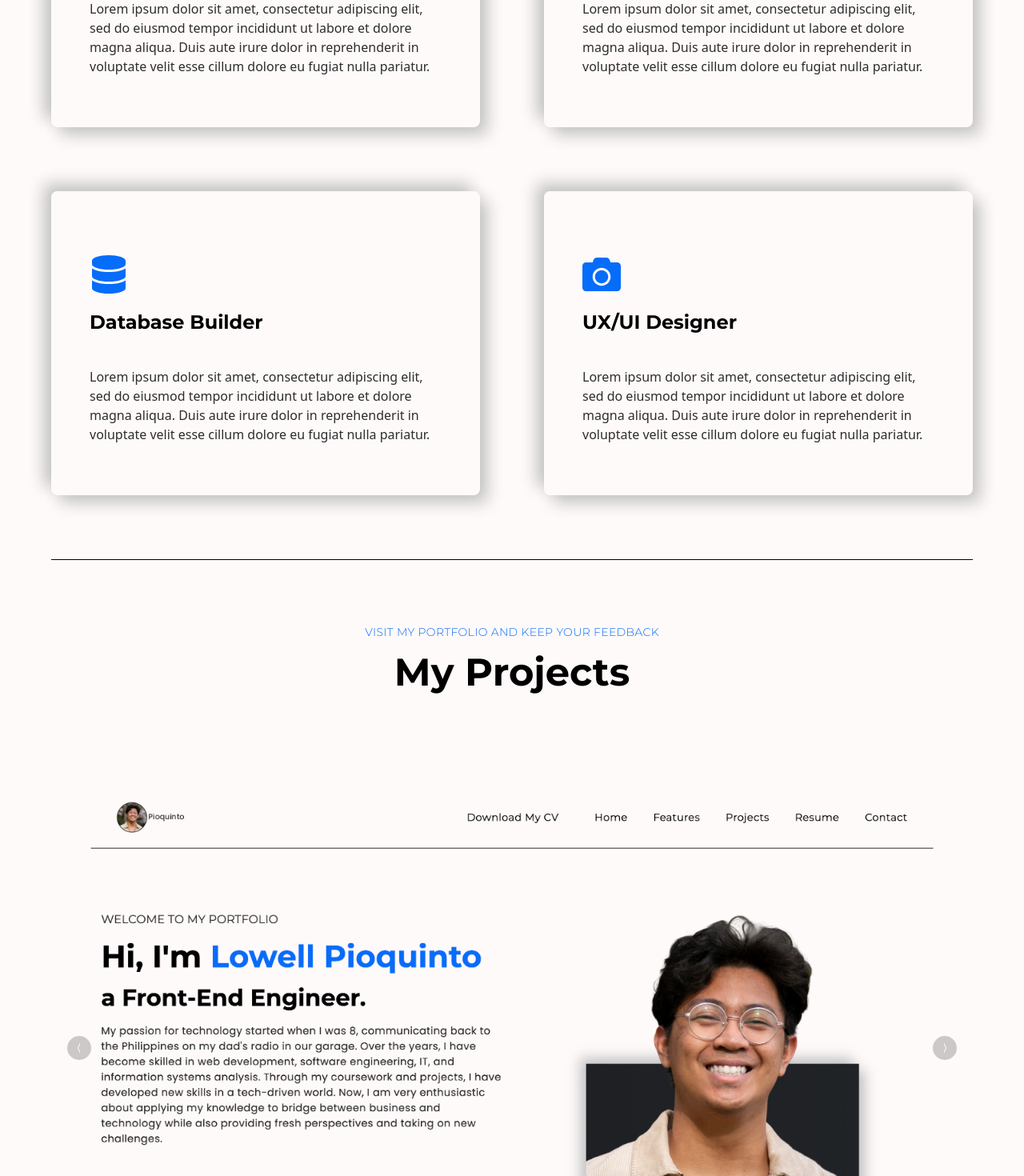
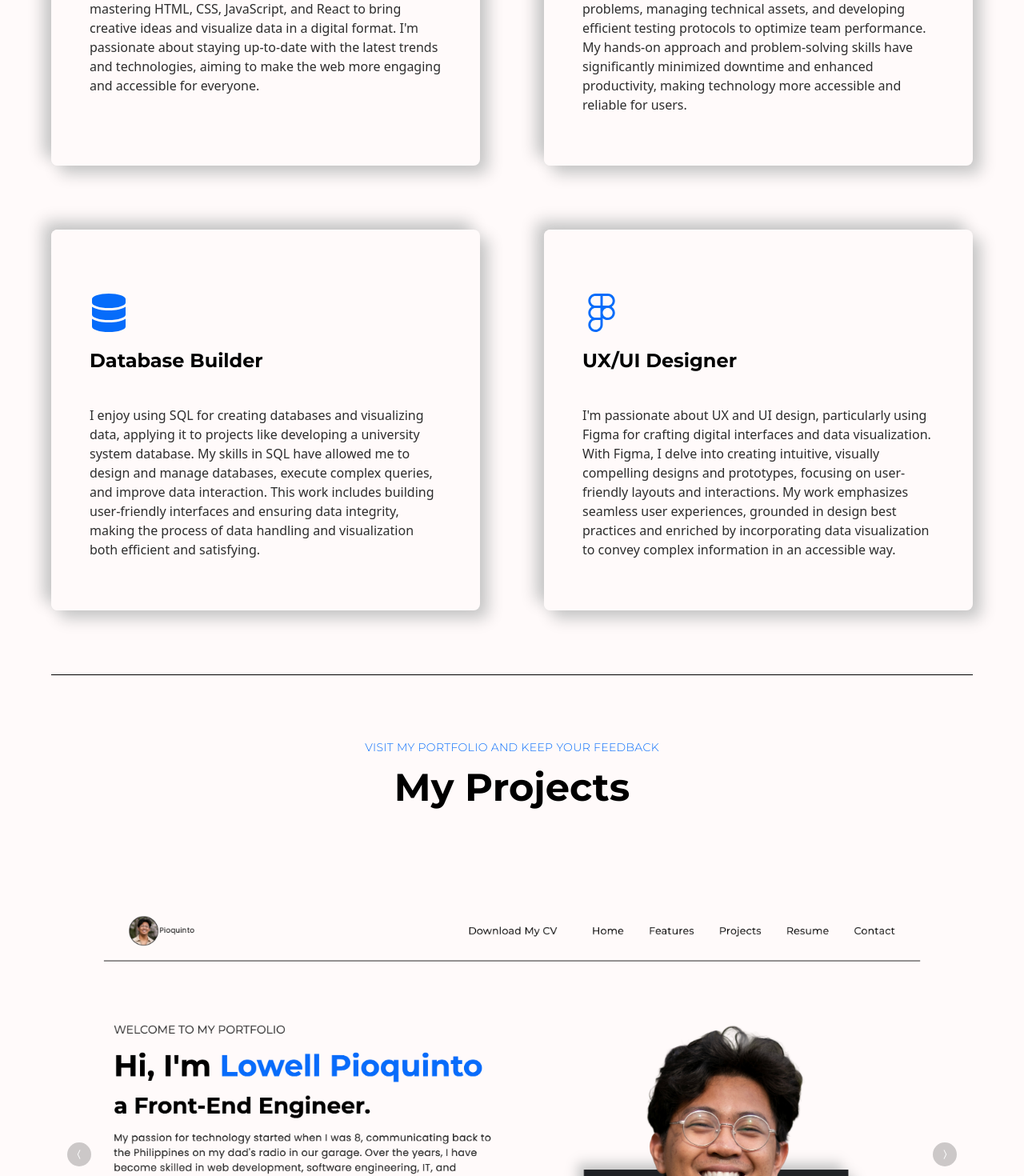
Before and after one commit to lowcll/hello, a React (Create React App) app: page / in a window 1280 px wide. Shown: the part 1330-2800 px from the top of the page at 80% size. Built offline with nearby package versions, Linux system fonts and the light colour scheme.

Commit message:
Commit 2-16

```diff
--- a/src/components/contact/Contact.js
+++ b/src/components/contact/Contact.js
@@ -43,7 +43,7 @@ const Contact = () => {
   return (
     <section id="contact" className="w-full py-10 lg:py-20 border-b-[1px] border-b-black">
       <div className="flex justify-center items-center text-center">
-        <Title title="CONTACT" des="Contact With Me" />
+        <Title title="CONTACT" des="Get in Contact With Me!" />
       </div>
       <div className="container mx-auto px-4">
         <div className="flex flex-col lg:flex-row justify-between gap-10">
--- a/src/components/contact/ContactLeft.js
+++ b/src/components/contact/ContactLeft.js
@@ -4,7 +4,6 @@ import { contactImg } from "../../assets/index";
 
 const ContactLeft = () => {
   return (
-    // Adjust the width for smaller screens to full width and for large screens to 35%
     <div className="w-full lg:w-[35%] h-full bg-gradient-to-r from-[#1e2024] to-[#23272b] p-4 lg:p-8 rounded-lg shadow-shadowOne flex flex-col gap-8 justify-center items-center lg:items-start">
       <img
         className="w-full max-w-xs lg:max-w-none h-64 object-cover rounded-lg mb-2"
@@ -12,19 +11,19 @@ const ContactLeft = () => {
         alt="contactImg"
       />
       <div className="text-center lg:text-left">
-        <h3 className="text-2xl lg:text-3xl font-bold text-white">Lowell Pioquinto</h3>
-        <p className="text-lg font-normal text-white">
+        <h3 className="text-xl md:text-2xl lg:text-3xl font-bold text-white">Lowell Pioquinto</h3>
+        <p className="text-md md:text-lg font-normal text-white">
           Aspiring Developer
         </p>
-        <p className="text-base text-white tracking-wide">
+        <p className="text-sm md:text-base text-white tracking-wide pt-4 md:pt-8">
           Thank you for taking the time to read my portfolio! I would love to hear from you soon!
         </p>
-        <p className="text-base text-white flex justify-center lg:justify-start items-center gap-2">
+        <p className="text-sm md:text-base text-white flex justify-center lg:justify-start items-center gap-2 pt-5">
           Email: <span className="text-white">lowellpioquinto@gmail.com</span>
         </p>
       </div>
       <div className="text-center lg:text-left">
-        <h2 className="text-base uppercase font-titleFont mb-4 text-white">Find me in</h2>
+        <h2 className="text-sm md:text-base uppercase font-titleFont mb-4 text-white">Find me in</h2>
         <div className="flex justify-center lg:justify-start gap-4">
           <a href="https://github.com/lowcll">
             <span className="bannerIcon">
--- a/src/components/features/Features.js
+++ b/src/components/features/Features.js
@@ -2,7 +2,7 @@ import React from 'react';
 import Title from '../layouts/Title';
 import Card from './Card';
 import { MdWebStories, MdSupportAgent } from "react-icons/md";
-import { FaDatabase, FaCamera } from "react-icons/fa";
+import { FaDatabase, FaFigma } from "react-icons/fa";
 
 const Features = () => {
   return (
@@ -11,23 +11,24 @@ const Features = () => {
         <div className="grid grid-cols-1 sm:grid-cols-1 md:grid-cols-1 lg:grid-cols-2 gap-10 md:gap-20">
           <Card
             title="Web Development"
-            des="Lorem ipsum dolor sit amet, consectetur adipiscing elit, sed do eiusmod tempor incididunt ut labore et dolore magna aliqua. Duis aute irure dolor in reprehenderit in voluptate velit esse cillum dolore eu fugiat nulla pariatur."
+            des="I'm deeply interested in web design and front-end development, driven by a love for crafting visually appealing and user-friendly websites. My focus is on mastering HTML, CSS, JavaScript, and React to bring creative ideas and visualize data in a digital format. I'm passionate about staying up-to-date with the latest trends and technologies, aiming to make the web more engaging and accessible for everyone."
             icon={<MdWebStories/>}
           />
           <Card
             title="Technical Support"
-            des="Lorem ipsum dolor sit amet, consectetur adipiscing elit, sed do eiusmod tempor incididunt ut labore et dolore magna aliqua. Duis aute irure dolor in reprehenderit in voluptate velit esse cillum dolore eu fugiat nulla pariatur."
+            des="
+            In my technical support experience, I've successfully resolved a wide range of issues, ensuring smooth technology operations and high satisfaction levels. This role involved troubleshooting software and hardware problems, managing technical assets, and developing efficient testing protocols to optimize team performance. My hands-on approach and problem-solving skills have significantly minimized downtime and enhanced productivity, making technology more accessible and reliable for users."
             icon={<MdSupportAgent/>}
           />
           <Card
             title="Database Builder"
-            des="Lorem ipsum dolor sit amet, consectetur adipiscing elit, sed do eiusmod tempor incididunt ut labore et dolore magna aliqua. Duis aute irure dolor in reprehenderit in voluptate velit esse cillum dolore eu fugiat nulla pariatur."
+            des="I enjoy using SQL for creating databases and visualizing data, applying it to projects like developing a university system database. My skills in SQL have allowed me to design and manage databases, execute complex queries, and improve data interaction. This work includes building user-friendly interfaces and ensuring data integrity, making the process of data handling and visualization both efficient and satisfying."
             icon={<FaDatabase/>}
           />
           <Card
             title="UX/UI Designer"
-            des="Lorem ipsum dolor sit amet, consectetur adipiscing elit, sed do eiusmod tempor incididunt ut labore et dolore magna aliqua. Duis aute irure dolor in reprehenderit in voluptate velit esse cillum dolore eu fugiat nulla pariatur."
-            icon={<FaCamera/>}
+            des="I'm passionate about UX and UI design, particularly using Figma for crafting digital interfaces and data visualization. With Figma, I delve into creating intuitive, visually compelling designs and prototypes, focusing on user-friendly layouts and interactions. My work emphasizes seamless user experiences, grounded in design best practices and enriched by incorporating data visualization to convey complex information in an accessible way. "
+            icon={<FaFigma/>}
           />
         </div>
     </section>
--- a/src/components/navbar/Navbar.js
+++ b/src/components/navbar/Navbar.js
@@ -8,7 +8,10 @@ const Navbar = () => {
     const [isMenuOpen, setIsMenuOpen] = useState(false);
 
     return (
-        <div className="w-full h-24 sticky top-0 z-50 bg-bodyColor mx-auto flex justify-between items-center px-4 md:px-10 border-b-[1px] cursor-pointer font-titleFont border-b-black">
+        // Ensure the Navbar extends fully across the top with `w-screen` to ensure full width of the screen
+        // `left-0` ensures it aligns to the very left edge of the screen
+        // Consider using `fixed` instead of `sticky` if you want the Navbar to stay at the top even when scrolling
+        <div className="w-screen h-24 fixed top-0 left-0 z-50 bg-bodyColor mx-auto flex justify-between items-center px-4 md:px-10 border-b-[1px] cursor-pointer font-titleFont border-b-black">
             <div className="flex justify-between items-center w-full">
                 <div>
                     <img src={logo} alt="Logo" className="h-12" />
--- a/src/components/projects/Projects.js
+++ b/src/components/projects/Projects.js
@@ -2,10 +2,7 @@ import React, { useState } from 'react';
 import { BsChevronCompactLeft, BsChevronCompactRight } from 'react-icons/bs';
 import { RxDotFilled } from 'react-icons/rx';
 import Title from '../layouts/Title';
-import { img1 } from '../../assets';
-import { img2 } from '../../assets';
-import { img3 } from '../../assets';
-
+import { img1, img2, img3 } from '../../assets'; // Assuming these are the correct paths
 
 function Projects() {
   const slides = [
@@ -24,7 +21,6 @@ function Projects() {
       description: 'Primary programmer for all JS functionality of this web application',
       githubUrl: 'https://github.com/lowcll'
     },
-    // Add additional slides with local images, descriptions, and GitHub URLs
   ];
 
   const [currentIndex, setCurrentIndex] = useState(0);
@@ -38,13 +34,16 @@ function Projects() {
       <div className='flex justify-center items-center text-center'>
         <Title title="VISIT MY PORTFOLIO AND KEEP YOUR FEEDBACK" des="My Projects" />
       </div>
-      <div className='max-w-[1400px] h-[780px] w-full m-auto py-16 px-4 relative group'>
+      <div className='max-w-[1400px] w-full m-auto py-16 px-4 relative group'>
+        <div className='w-full' style={{ paddingTop: '56.25%', position: 'relative' }}>
           <div
             style={{ backgroundImage: `url(${slides[currentIndex].url})` }}
-          className='w-full h-full rounded-2xl bg-center bg-cover duration-500 flex flex-col justify-end p-8'
+            className='absolute top-0 left-0 w-full h-full rounded-2xl bg-center bg-cover duration-500 flex flex-col justify-end p-8'
           >
-          <div className='text-white bg-black/50 p-4 rounded-lg mb-4'>{slides[currentIndex].description}</div>
-          <a href={slides[currentIndex].githubUrl} target="_blank" rel="noopener noreferrer" className='inline-block bg-blue-500 hover:bg-blue-700 text-white font-bold py-2 px-4 rounded'>View on GitHub</a>
+            {/* Adjusted styling for a more compact and readable description box */}
+            <div className='text-white bg-black/50 p-2 rounded-lg mb-4 max-w-[80%] text-sm'>{slides[currentIndex].description}</div>
+            <a href={slides[currentIndex].githubUrl} target="_blank" rel="noopener noreferrer" className='inline-block bg-blue-500 hover:bg-blue-700 text-white font-bold py-1 px-2 rounded text-xs'>View on GitHub</a>
+          </div>
         </div>
         <BsChevronCompactLeft className='absolute top-[50%] -translate-y-1/2 left-5 text-2xl rounded-full p-2 bg-black/20 text-white cursor-pointer' onClick={prevSlide} size={30} />
         <BsChevronCompactRight className='absolute top-[50%] -translate-y-1/2 right-5 text-2xl rounded-full p-2 bg-black/20 text-white cursor-pointer' onClick={nextSlide} size={30} />
```
Lines whose indentation alone changed are shown as unchanged.
